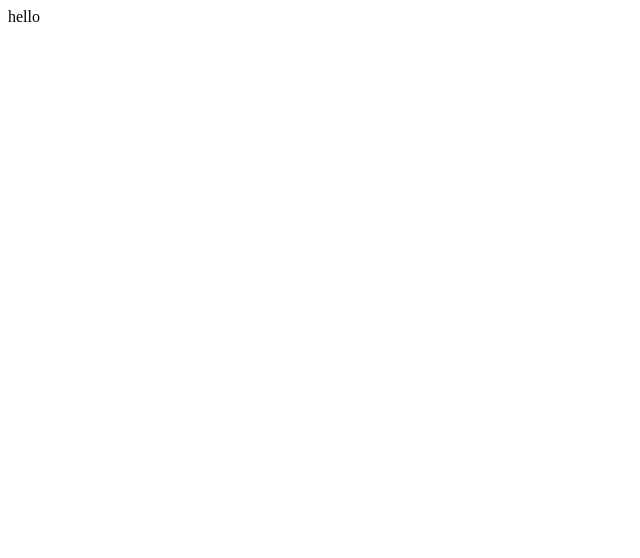
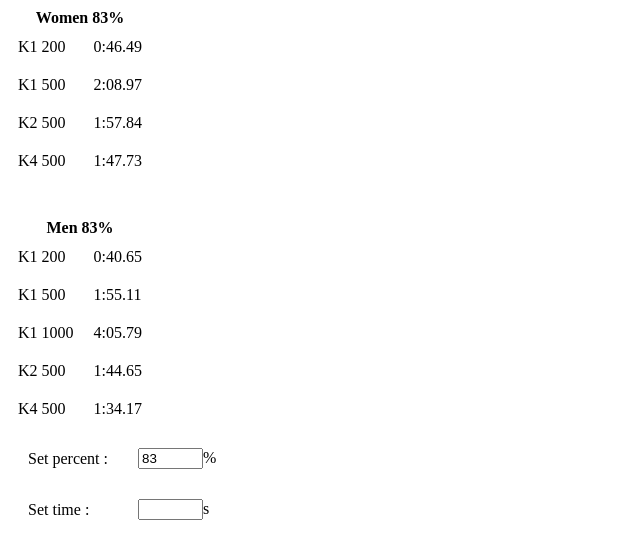
Before and after one commit to preda/kayak, a plain HTML site: page docs/index.html in a window 1280 px wide. Shown: the whole page, without its empty margins (0-640 px from the left). Drawn offline with Linux system fonts and the light colour scheme.

Commit message:
barebones

```diff
--- a/docs/index.html
+++ b/docs/index.html
@@ -1,5 +1,86 @@
+<!DOCTYPE HTML>
 <html>
-    <body>
-        hello
-    </body>
+<head>
+<style>
+table {  border-spacing: 10px; }
+td { padding: 10px }
+
+</style>
+</head>
+
+<body>
+
+<script>
+"use strict"
+
+let times =[38.590, 107.046, 97.810, 89.418, 33.741, 95.544, 204.006, 86.860, 78.163];
+
+function strtime(t) {
+let m = Math.floor(t / 60);
+let s = t - m * 60;
+return m + ':' + (s + 100).toFixed(2).substring(1);
+}
+
+function setPercent() {
+let percent = parseInt(document.getElementById("percent").value, 10);
+if (percent >= 30 && percent <= 101) {
+document.getElementById("time").value = '';
+document.getElementById("p0").textContent='' + percent + '%';
+document.getElementById("p1").textContent='' + percent + '%';
+let ratio = 100 / percent;
+
+for (let i = 0; i < 9; i++) {
+document.getElementById("t" + i).textContent=strtime(times[i] * ratio);
+}
+}
+}
+
+function setTime() {
+let str = document.getElementById("time").value;
+let p = str.indexOf(':');
+let m = (p == -1) ? 0 : parseInt(str.substr(0, p), 10);
+let s = parseFloat(str.substr(p+1));
+let t = m * 60 + s;
+if (t >= 30 && t <= 360) {
+document.getElementById("percent").value = '';
+let st = strtime(t);
+document.getElementById("p0").textContent=st;
+document.getElementById("p1").textContent=st;
+for (let i = 0; i < 9; ++i) {
+let p = times[i] / t * 100;
+let text = (p >= 30 && p <= 100) ? p.toFixed(1) + ' %' : '';
+document.getElementById('t' + i).textContent=text;
+}
+}
+}
+
+window.onload = setPercent
+
+// alert( 'Hello, world!' );
+</script>
+<table border="0" style="border-collapse: collapse;">
+<tr><th colspan="2">Women <span id="p0"></span></th></tr>
+
+<tr><td>K1 200</td><td id="t0"></td></tr>
+<tr><td>K1 500</td><td id="t1"></td></tr>
+<tr><td>K2 500</td><td id="t2"></td></tr>
+<tr><td>K4 500</td><td id="t3"></td></tr>
+<tr border="0"><td>&nbsp;</td></tr>
+<tr><th colspan="2">Men <span id="p1"></span></th></tr>
+
+<tr><td>K1 200</td><td id="t4"></td></tr>
+<tr><td>K1 500</td><td id="t5"></td></tr>
+<tr><td>K1 1000</td><td id="t6"></td></tr>
+<tr><td>K2 500</td><td id="t7"></td></tr>
+<tr><td>K4 500</td><td id="t8"></td></tr>
+
+</table>
+
+<form action="" method="POST">
+<table>
+<tr><td>Set percent : </td> <td><input type="text" id="percent" oninput='setPercent()' onblur='setPercent()' value="83" size="5" />%</td></tr>
+<tr><td>Set time : </td> <td><input type="text" id="time" oninput='setTime()' onblur='setTime()' value="0" size="5" />s</td></tr>
+</form>
+
+</body>
 </html>
```
